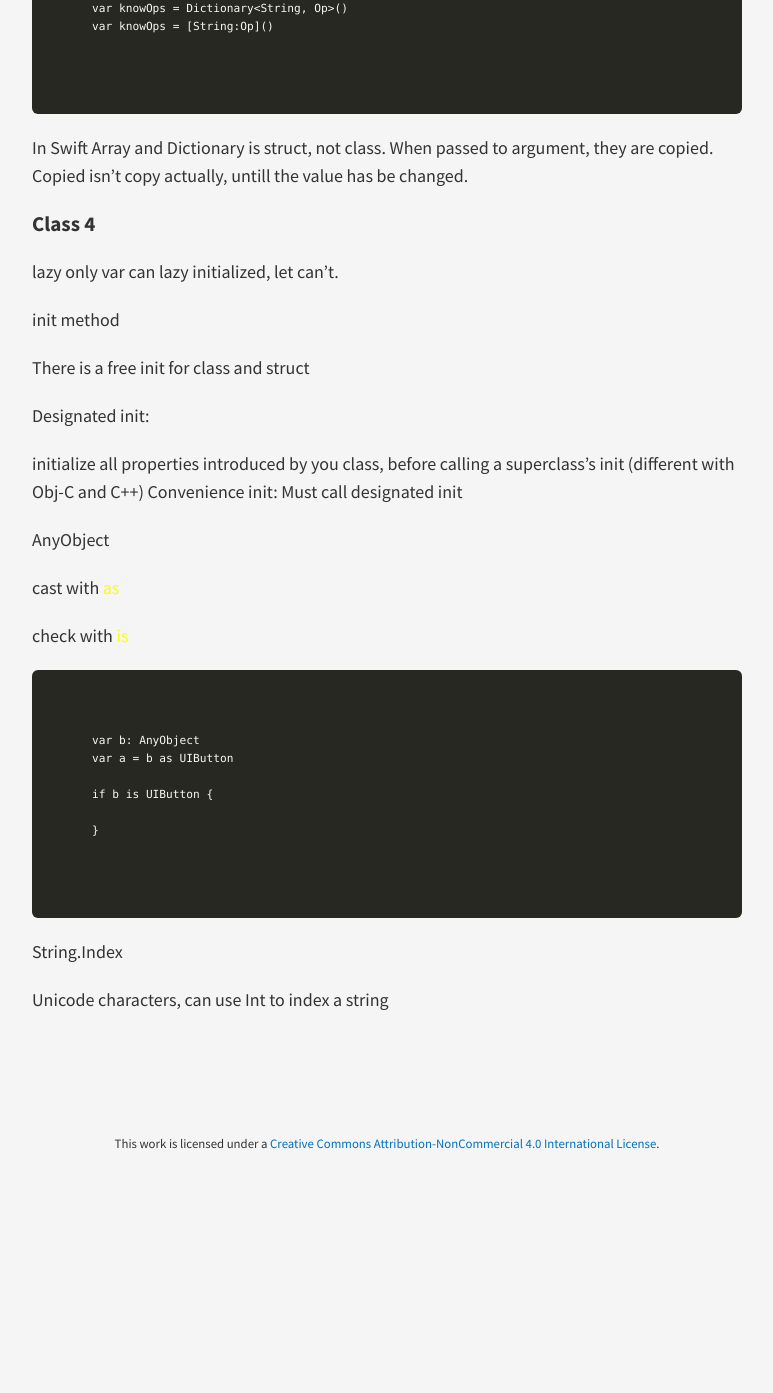
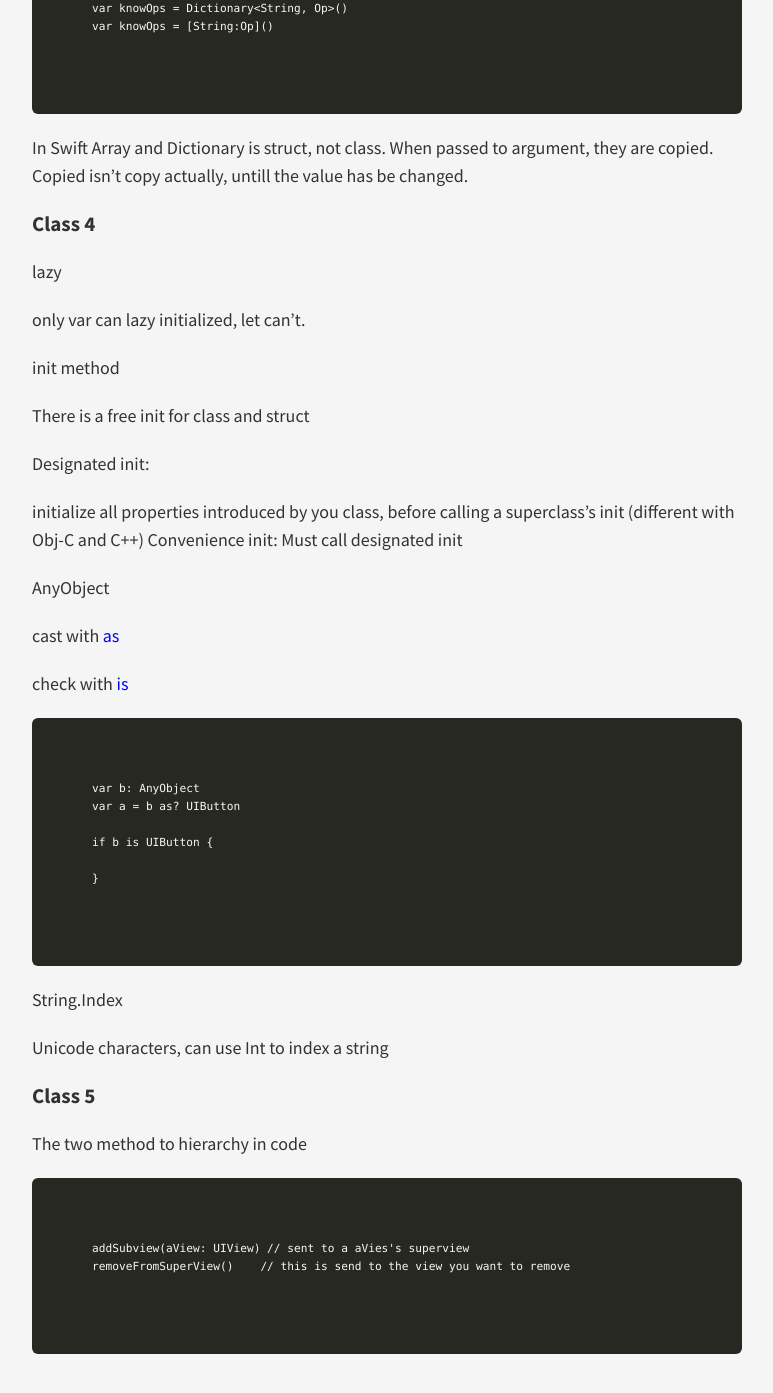
Before and after one commit to Gnodnate/gnod_doc, a Jekyll site: the page built from _posts/2015-04-08-Stanford-CS193p-note.md, in a window 1280 px wide and 1400 px high, scrolled down 764 px. Shown: the top 1393 px of the window, without its empty margins (253-1026 px from the left). Built offline with Jekyll 4.4.1, drawn with Linux system fonts in a browser that asks for light colours; nearby versions of some CDN libraries; Markdown is read by kramdown in place of the engine named in the settings; before the commit the page ends 1937 px from its top, so only the background shows below that.

Commit message:
fix some typo

````diff
--- a/_posts/2015-04-08-Stanford-CS193p-note.md
+++ b/_posts/2015-04-08-Stanford-CS193p-note.md
@@ -25,7 +25,9 @@ In Swift Array and Dictionary is struct, not class. When passed to argument, the
 Copied isn't copy actually, untill the value has be changed.
 
 ###Class 4
-lazy only var can lazy initialized, let can't.
+lazy
+
+only var can lazy initialized, let can't.
 
 init method
 
@@ -39,13 +41,14 @@ Designated init:
 
 AnyObject
 
-cast with <font color="yellow">as </font>
+cast with <font color="blue">as </font>
 
-check with <font color="yellow">is</font>
+check with <font color="blue">is</font>
+
 
 ```
 var b: AnyObject
-var a = b as UIButton
+var a = b as? UIButton
 
 if b is UIButton {
 
@@ -55,3 +58,12 @@ if b is UIButton {
 String.Index
 
 Unicode characters, can use Int to index a string
+
+###Class 5
+
+The two method to hierarchy in code
+
+```
+addSubview(aView: UIView) // sent to a aVies's superview
+removeFromSuperView()    // this is send to the view you want to remove
+```
````
Also changed, not shown: _posts/2014-07-03-build_c_language_library_for_android.md (+4 -1 lines).
